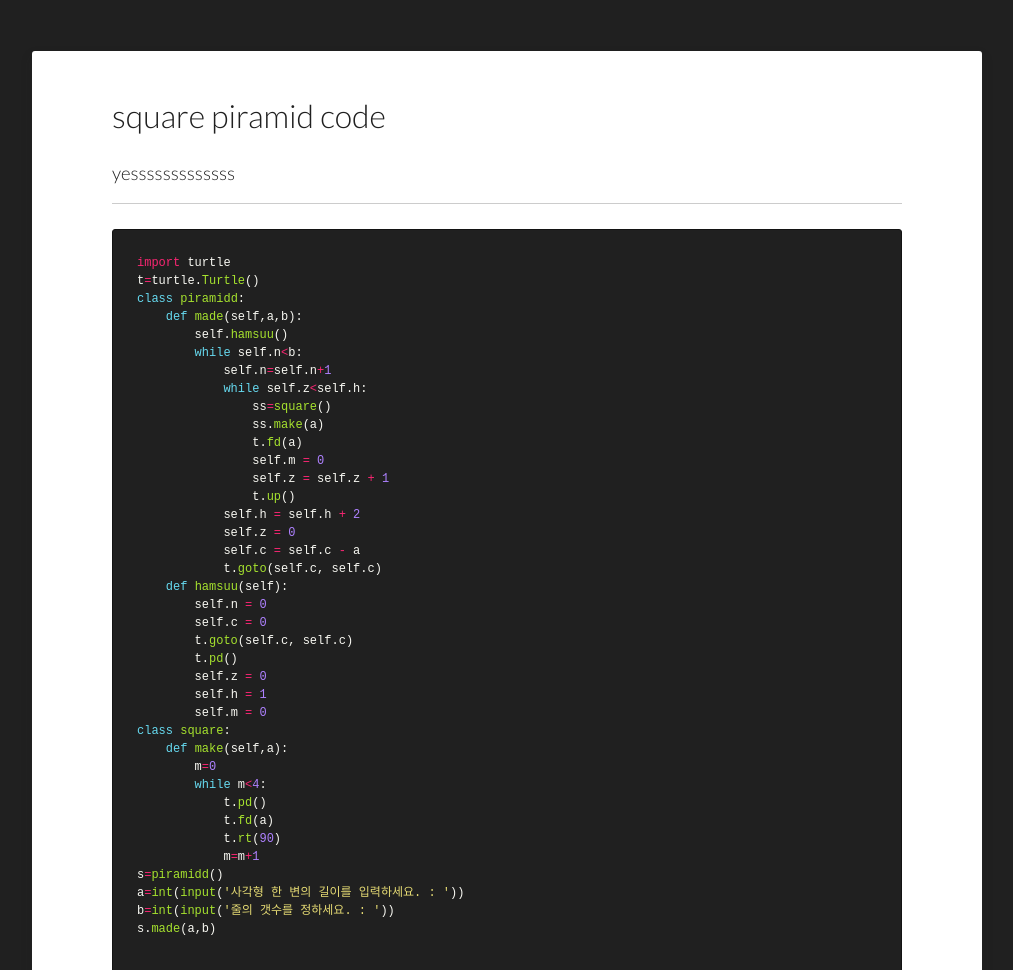
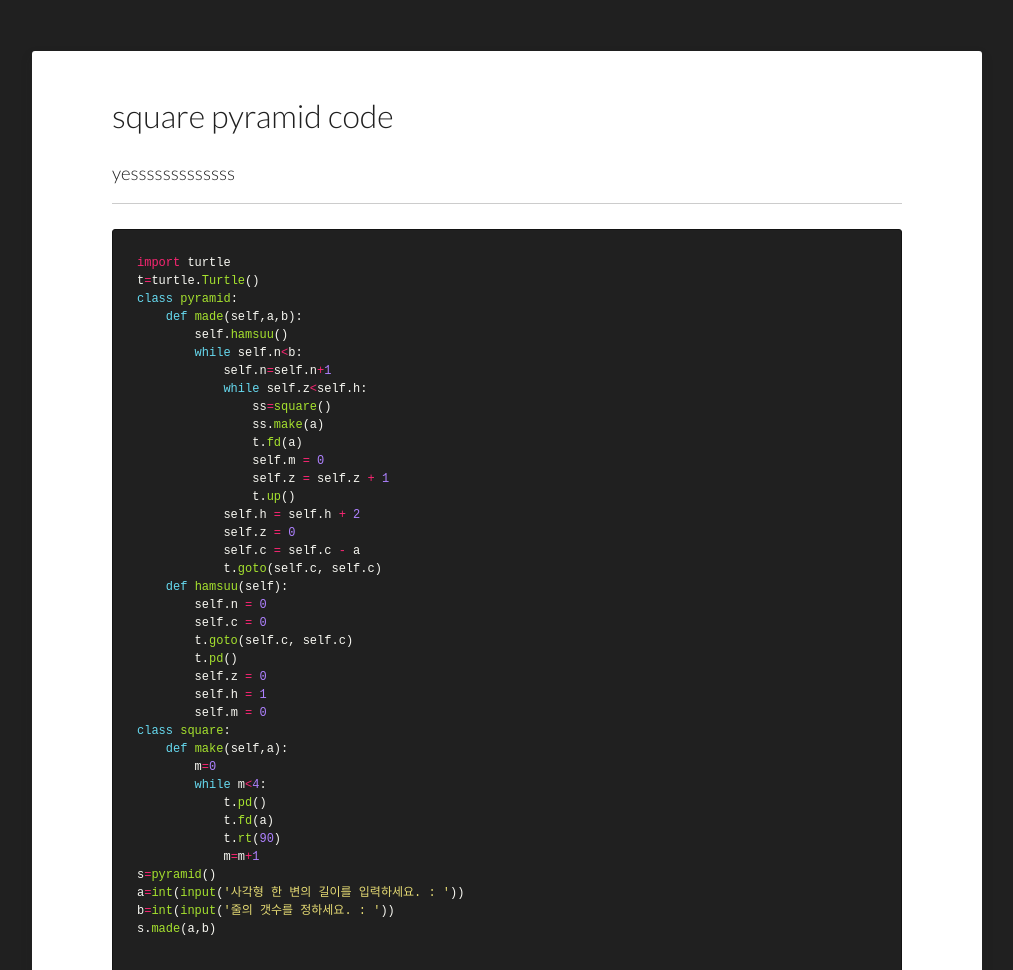
Before and after one commit to kimsiri33/kimsiri33.github.com, a Jekyll site: the page built from _posts/2021-10-02-pyramid.md, in a window 1280 px wide. Shown: the part 164-1134 px from the top of the page, without its empty margins (133-1146 px from the left). Built offline with Jekyll 4.4.1, drawn with Linux system fonts in a browser that asks for light colours.

Commit message:
Update and rename 2021-10-02-square.md to 2021-10-02-pyramid.md

````diff
--- a/_posts/2021-10-02-square.md
+++ b/_posts/2021-10-02-pyramid.md
@@ -1,7 +1,7 @@
 ---
 layout: post
 categories: posts
-title: square piramid code
+title: square pyramid code
 subtitle: yesssssssssssss
 tags: [code post]
 date-string: OCTOBER 02, 2021
@@ -11,7 +11,7 @@ date-string: OCTOBER 02, 2021
 ```python
 import turtle
 t=turtle.Turtle()
-class piramidd:
+class pyramid:
     def made(self,a,b):
         self.hamsuu()
         while self.n<b:
@@ -43,7 +43,7 @@ class square:
             t.fd(a)
             t.rt(90)
             m=m+1
-s=piramidd()
+s=pyramid()
 a=int(input('사각형 한 변의 길이를 입력하세요. : '))
 b=int(input('줄의 갯수를 정하세요. : '))
 s.made(a,b)
````
